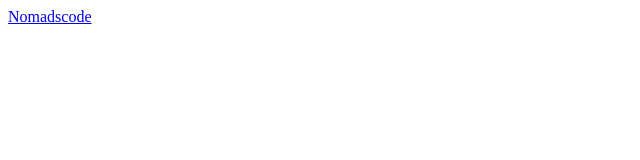
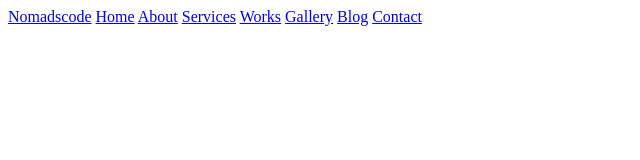
Before and after one commit to Naima-guyo/photo-studio-portfolio, a plain HTML site: page index.html in a window 1280 px wide. Shown: the whole page, without its empty margins (0-640 px from the left). Drawn offline with Linux system fonts and the light colour scheme.

Commit message:
add navigation

```diff
--- a/index.html
+++ b/index.html
@@ -10,6 +10,13 @@
 <body>
   <!-- logo -->
   <a href="#">Nomadscode</a>
-
+  <!-- Navigation -->
+  <a href="#">Home</a>
+ <a href="#">About</a>
+ <a href="#">Services</a>
+ <a href="#">Works</a>
+<a href="#">Gallery</a>
+ <a href="#">Blog</a>
+ <a href="#">Contact</a>
 </body>
 </html>
```
